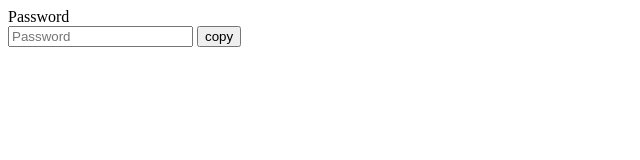
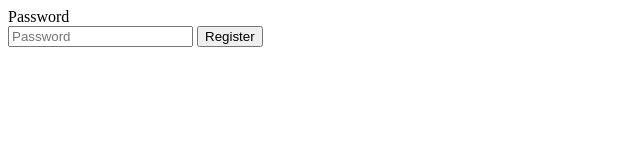
Before and after one commit to setoff/stpass, a plain HTML site: page index.html in a window 1280 px wide. Shown: the full height of the page, 0-640 px from the left. Drawn offline with Linux system fonts and the light colour scheme.

Commit message:
Update index.html

```diff
--- a/index.html
+++ b/index.html
@@ -10,4 +10,4 @@
       required
     />
   </label>
-  <input type="submit" value="copy" onClick="navigator.clipboard.writeText(document.getElementById('pwd').value).then(function() { console.log('done')}, function(err) {console.error( 'failed')})"/>
+  <input type="submit" value="Register" onClick="navigator.clipboard.writeText(document.getElementById('pwd').value).then(function() { console.log('done')}, function(err) {console.error( 'failed')})"/>
```
